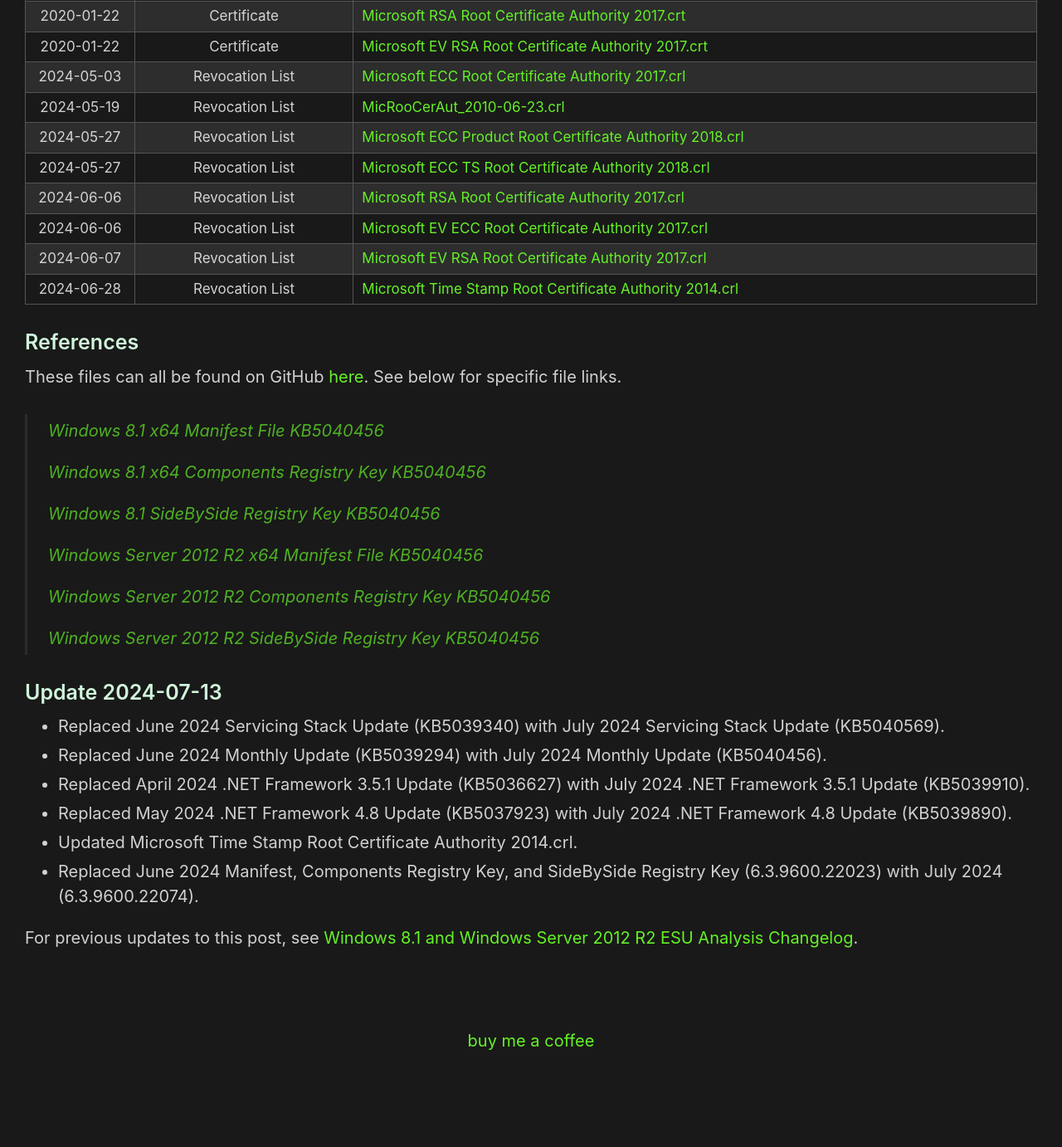
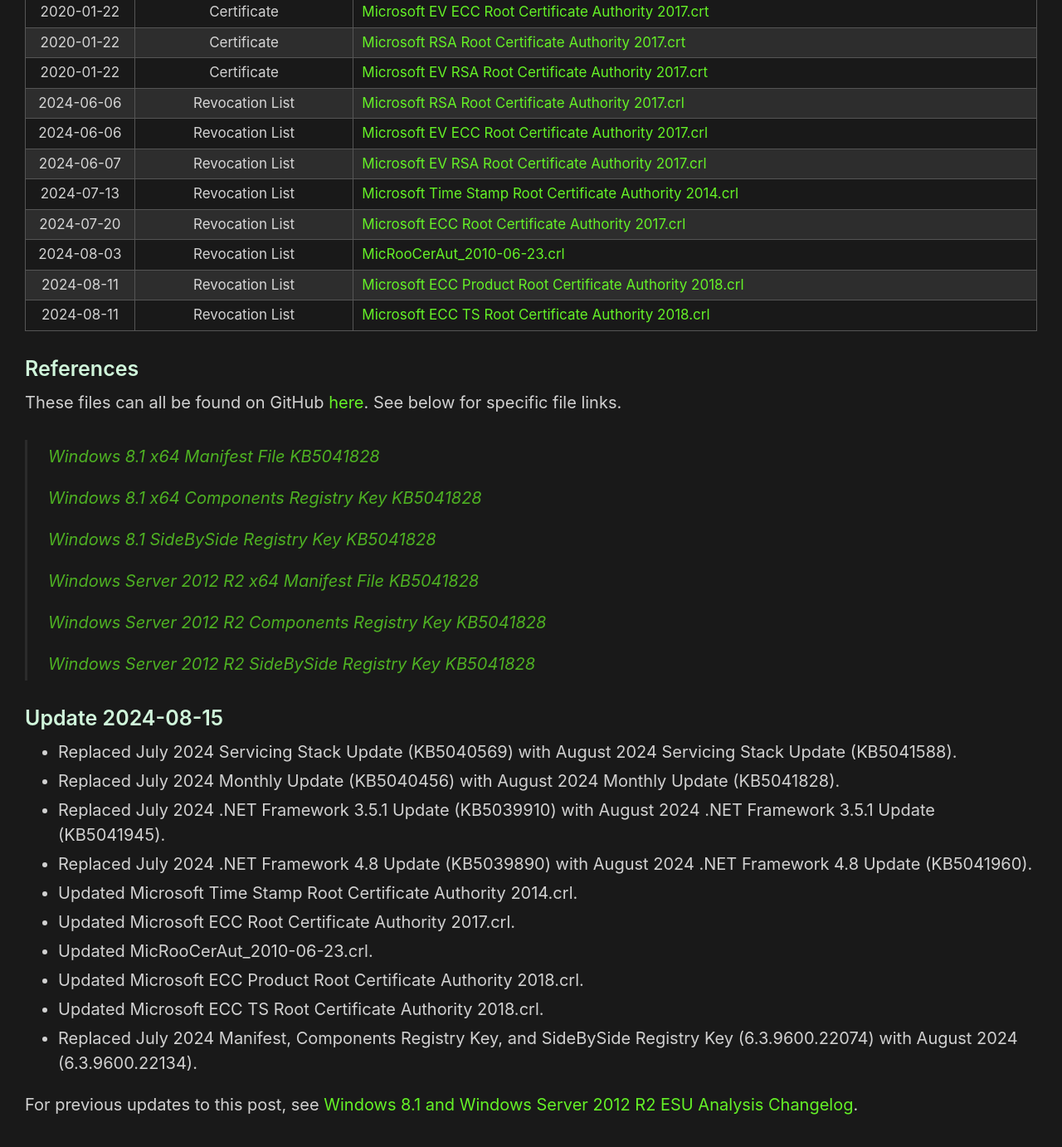
Before and after one commit to HackAndPwn/HackAndPwn.github.io, a Jekyll site: the page built from _posts/2024-01-21-windows-8.1-and-2012-r2-esu-analysis.md, in a window 1280 px wide and 1400 px high, scrolled down 3310 px. Shown: the top 1382 px of the window at 83% size. Built offline with Jekyll 4.4.1, drawn with Linux system fonts in a browser that asks for light colours; before the commit the page ends 4609 px from its top, so only the background shows below that; some of the changed text lies outside the part shown.

Commit message:
august 2024 updates

```diff
--- a/_posts/2024-01-21-windows-8.1-and-2012-r2-esu-analysis.md
+++ b/_posts/2024-01-21-windows-8.1-and-2012-r2-esu-analysis.md
@@ -2,7 +2,7 @@
 layout: post
 title: Windows 8.1 and Windows Server 2012 R2 ESU Analysis
 original_date: 2024-01-21
-date: 2024-07-13
+date: 2024-08-15
 ---
 
 The original Windows 7 ESU Analysis can be found [here](https://hackandpwn.com/windows-7-esu-analysis).  With the ending of support for Windows 8.1 and Server 2012 R2 in 2023, additional research was conducted to see if similar techniques would work for these operating systems as well.  It was determined that both Windows 8.1 and Windows Server 2012 R2 can be fully patched past the supported period.
@@ -17,35 +17,35 @@
 
 > <center><img src="/assets/2024-01-21-windows-8.1-and-2012-r2-esu-analysis/01.png"></center>
 
-### Install The Latest Servicing Stack Update (SSU) - KB5040569 (July 2024)
-Install [Windows8.1-KB5040569-x64.msu](https://github.com/HackAndPwn/Windows-8.1-And-Server-2012-R2-ESU-Analysis/raw/main/Patches/01_Windows8.1-KB5040569-x64.msu) and reboot the computer.
+### Install The Latest Servicing Stack Update (SSU) - KB5041588 (August 2024)
+Install [Windows8.1-KB5041588-x64.msu](https://github.com/HackAndPwn/Windows-8.1-And-Server-2012-R2-ESU-Analysis/raw/main/Patches/01_Windows8.1-KB5041588-x64.msu) and reboot the computer.
 
-### Install The Latest Monthly Cumulative Update Via Failed Reboot Technique - KB5040456 (July 2024)
-1. Install KB5040456 ( [Part 1](https://github.com/HackAndPwn/Windows-8.1-And-Server-2012-R2-ESU-Analysis/raw/main/Patches/02_Windows8.1-KB5040456-x64.zip.001) / [Part 2](https://github.com/HackAndPwn/Windows-8.1-And-Server-2012-R2-ESU-Analysis/raw/main/Patches/02_Windows8.1-KB5040456-x64.zip.002) / [Part 3](https://github.com/HackAndPwn/Windows-8.1-And-Server-2012-R2-ESU-Analysis/raw/main/Patches/02_Windows8.1-KB5040456-x64.zip.003) / [Part 4](https://github.com/HackAndPwn/Windows-8.1-And-Server-2012-R2-ESU-Analysis/raw/main/Patches/02_Windows8.1-KB5040456-x64.zip.004) / [Part 5](https://github.com/HackAndPwn/Windows-8.1-And-Server-2012-R2-ESU-Analysis/raw/main/Patches/02_Windows8.1-KB5040456-x64.zip.005) / [Part 6](https://github.com/HackAndPwn/Windows-8.1-And-Server-2012-R2-ESU-Analysis/raw/main/Patches/02_Windows8.1-KB5040456-x64.zip.006) ) and reboot the computer.  This will result in a failed update and rollback.
+### Install The Latest Monthly Cumulative Update Via Failed Reboot Technique - KB5041828 (August 2024)
+1. Install KB5041828 ( [Part 1](https://github.com/HackAndPwn/Windows-8.1-And-Server-2012-R2-ESU-Analysis/raw/main/Patches/02_Windows8.1-KB5041828-x64.zip.001) / [Part 2](https://github.com/HackAndPwn/Windows-8.1-And-Server-2012-R2-ESU-Analysis/raw/main/Patches/02_Windows8.1-KB5041828-x64.zip.002) / [Part 3](https://github.com/HackAndPwn/Windows-8.1-And-Server-2012-R2-ESU-Analysis/raw/main/Patches/02_Windows8.1-KB5041828-x64.zip.003) / [Part 4](https://github.com/HackAndPwn/Windows-8.1-And-Server-2012-R2-ESU-Analysis/raw/main/Patches/02_Windows8.1-KB5041828-x64.zip.004) / [Part 5](https://github.com/HackAndPwn/Windows-8.1-And-Server-2012-R2-ESU-Analysis/raw/main/Patches/02_Windows8.1-KB5041828-x64.zip.005) / [Part 6](https://github.com/HackAndPwn/Windows-8.1-And-Server-2012-R2-ESU-Analysis/raw/main/Patches/02_Windows8.1-KB5041828-x64.zip.006) ) and reboot the computer.  This will result in a failed update and rollback.
 2. Apply the  new Windows 8.1 or Server 2012 R2 SideBySide registry key linked below.
-3. Install KB5040456 again and reboot the computer.  This will result in a successful update.
+3. Install KB5041828 again and reboot the computer.  This will result in a successful update.
 
-### Install The Latest Monthly Cumulative Update Via Manifest/Component Technique - KB5040456 (July 2024)
+### Install The Latest Monthly Cumulative Update Via Manifest/Component Technique - KB5041828 (August 2024)
 If using the Manifest/Components registry key technique:
 1. Copy the manifest file linked below into the C:\Windows\WinSxS\Manifests folder.  This can be done by executing the following commands:
 > takeown /f C:\Windows\WinSxS\Manifests /a
 >
 > icacls C:\Windows\WinSxS\Manifests /grant Everyone:(F)
 >
-> copy amd64_microsoft-windows-s..edsecurityupdatesai_31bf3856ad364e35_6.3.9600.22074_none_599e5301f64d0191.manifest C:\Windows\WinSxS\Manifests
+> copy amd64_microsoft-windows-s..edsecurityupdatesai_31bf3856ad364e35_6.3.9600.22134_none_59c99497f62c8ef4.manifest C:\Windows\WinSxS\Manifests
 >
 > icacls C:\Windows\WinSxS\Manifests /remove Everyone
 >
 > icacls C:\Windows\WinSxS\Manifests /setowner "NT SERVICE\TrustedInstaller"
 2. Apply the new Windows 8.1 or Server 2012 R2 Components registry key linked below.
 3. Apply the new Windows 8.1 or Server 2012 R2 SideBySide registry key linked below.
-4. Install KB5040456 ( [Part 1](https://github.com/HackAndPwn/Windows-8.1-And-Server-2012-R2-ESU-Analysis/raw/main/Patches/02_Windows8.1-KB5040456-x64.zip.001) / [Part 2](https://github.com/HackAndPwn/Windows-8.1-And-Server-2012-R2-ESU-Analysis/raw/main/Patches/02_Windows8.1-KB5040456-x64.zip.002) / [Part 3](https://github.com/HackAndPwn/Windows-8.1-And-Server-2012-R2-ESU-Analysis/raw/main/Patches/02_Windows8.1-KB5040456-x64.zip.003) / [Part 4](https://github.com/HackAndPwn/Windows-8.1-And-Server-2012-R2-ESU-Analysis/raw/main/Patches/02_Windows8.1-KB5040456-x64.zip.004) / [Part 5](https://github.com/HackAndPwn/Windows-8.1-And-Server-2012-R2-ESU-Analysis/raw/main/Patches/02_Windows8.1-KB5040456-x64.zip.005) / [Part 6](https://github.com/HackAndPwn/Windows-8.1-And-Server-2012-R2-ESU-Analysis/raw/main/Patches/02_Windows8.1-KB5040456-x64.zip.006) ).
+4. Install KB5041828 ( [Part 1](https://github.com/HackAndPwn/Windows-8.1-And-Server-2012-R2-ESU-Analysis/raw/main/Patches/02_Windows8.1-KB5041828-x64.zip.001) / [Part 2](https://github.com/HackAndPwn/Windows-8.1-And-Server-2012-R2-ESU-Analysis/raw/main/Patches/02_Windows8.1-KB5041828-x64.zip.002) / [Part 3](https://github.com/HackAndPwn/Windows-8.1-And-Server-2012-R2-ESU-Analysis/raw/main/Patches/02_Windows8.1-KB5041828-x64.zip.003) / [Part 4](https://github.com/HackAndPwn/Windows-8.1-And-Server-2012-R2-ESU-Analysis/raw/main/Patches/02_Windows8.1-KB5041828-x64.zip.004) / [Part 5](https://github.com/HackAndPwn/Windows-8.1-And-Server-2012-R2-ESU-Analysis/raw/main/Patches/02_Windows8.1-KB5041828-x64.zip.005) / [Part 6](https://github.com/HackAndPwn/Windows-8.1-And-Server-2012-R2-ESU-Analysis/raw/main/Patches/02_Windows8.1-KB5041828-x64.zip.006) ).
 
-### Install The Latest .NET 3.5 Update - KB5039910 (July 2024)
-Install [Windows8.1-KB5039910-x64.msu](https://github.com/HackAndPwn/Windows-8.1-And-Server-2012-R2-ESU-Analysis/raw/main/Patches/03_Windows8.1-KB5039910-x64.msu).
+### Install The Latest .NET 3.5 Update - KB5041945 (August 2024)
+Install [Windows8.1-KB5041945-x64.msu](https://github.com/HackAndPwn/Windows-8.1-And-Server-2012-R2-ESU-Analysis/raw/main/Patches/03_Windows8.1-KB5041945-x64.msu).
 
-### Install The Latest .NET 4.8 Update - KB5039890 (July 2024)
-Install [Windows8.1-KB5039890-x64-ndp48.msu](https://github.com/HackAndPwn/Windows-8.1-And-Server-2012-R2-ESU-Analysis/raw/main/Patches/04_Windows8.1-KB5039890-x64-ndp48.msu).
+### Install The Latest .NET 4.8 Update - KB5041960 (August 2024)
+Install [Windows8.1-KB5041960-x64-ndp48.msu](https://github.com/HackAndPwn/Windows-8.1-And-Server-2012-R2-ESU-Analysis/raw/main/Patches/04_Windows8.1-KB5041960-x64-ndp48.msu).
 
 ### Install The Latest Root Certificate Updates
 Finally, the latest Microsoft Root Certificates need to be installed into the Local Computer Trusted Root Authority Certificate Store.  A batch file to automatically install all certificates and revocation lists can be found here: [Import.cmd](https://github.com/HackAndPwn/Windows-7-Patching/blob/master/08_Certs/Import.cmd)
@@ -60,38 +60,42 @@
 <tr><td>2020-01-22</td><td>Certificate</td><td style="text-align:left"><a href="https://github.com/HackAndPwn/Windows-7-Patching/raw/master/08_Certs/Microsoft%20EV%20ECC%20Root%20Certificate%20Authority%202017.crt">Microsoft EV ECC Root Certificate Authority 2017.crt</a></td></tr>
 <tr><td>2020-01-22</td><td>Certificate</td><td style="text-align:left"><a href="https://github.com/HackAndPwn/Windows-7-Patching/raw/master/08_Certs/Microsoft%20RSA%20Root%20Certificate%20Authority%202017.crt">Microsoft RSA Root Certificate Authority 2017.crt</a></td></tr>
 <tr><td>2020-01-22</td><td>Certificate</td><td style="text-align:left"><a href="https://github.com/HackAndPwn/Windows-7-Patching/raw/master/08_Certs/Microsoft%20EV%20RSA%20Root%20Certificate%20Authority%202017.crt">Microsoft EV RSA Root Certificate Authority 2017.crt</a></td></tr>
-<tr><td>2024-05-03</td><td>Revocation List</td><td style="text-align:left"><a href="https://github.com/HackAndPwn/Windows-7-Patching/raw/master/08_Certs/Microsoft%20ECC%20Root%20Certificate%20Authority%202017.crl">Microsoft ECC Root Certificate Authority 2017.crl</a></td></tr>
-<tr><td>2024-05-19</td><td>Revocation List</td><td style="text-align:left"><a href="https://github.com/HackAndPwn/Windows-7-Patching/raw/master/08_Certs/MicRooCerAut_2010-06-23.crl">MicRooCerAut_2010-06-23.crl</a></td></tr>
-<tr><td>2024-05-27</td><td>Revocation List</td><td style="text-align:left"><a href="https://github.com/HackAndPwn/Windows-7-Patching/raw/master/08_Certs/Microsoft%20ECC%20Product%20Root%20Certificate%20Authority%202018.crl">Microsoft ECC Product Root Certificate Authority 2018.crl</a></td></tr>
-<tr><td>2024-05-27</td><td>Revocation List</td><td style="text-align:left"><a href="https://github.com/HackAndPwn/Windows-7-Patching/raw/master/08_Certs/Microsoft%20ECC%20TS%20Root%20Certificate%20Authority%202018.crl">Microsoft ECC TS Root Certificate Authority 2018.crl</a></td></tr>
 <tr><td>2024-06-06</td><td>Revocation List</td><td style="text-align:left"><a href="https://github.com/HackAndPwn/Windows-7-Patching/raw/master/08_Certs/Microsoft%20RSA%20Root%20Certificate%20Authority%202017.crl">Microsoft RSA Root Certificate Authority 2017.crl</a></td></tr>
 <tr><td>2024-06-06</td><td>Revocation List</td><td style="text-align:left"><a href="https://github.com/HackAndPwn/Windows-7-Patching/raw/master/08_Certs/Microsoft%20EV%20ECC%20Root%20Certificate%20Authority%202017.crl">Microsoft EV ECC Root Certificate Authority 2017.crl</a></td></tr>
 <tr><td>2024-06-07</td><td>Revocation List</td><td style="text-align:left"><a href="https://github.com/HackAndPwn/Windows-7-Patching/raw/master/08_Certs/Microsoft%20EV%20RSA%20Root%20Certificate%20Authority%202017.crl">Microsoft EV RSA Root Certificate Authority 2017.crl</a></td></tr>
-<tr><td>2024-06-28</td><td>Revocation List</td><td style="text-align:left"><a href="https://github.com/HackAndPwn/Windows-7-Patching/raw/master/08_Certs/Microsoft%20Time%20Stamp%20Root%20Certificate%20Authority%202014.crl">Microsoft Time Stamp Root Certificate Authority 2014.crl</a></td></tr>
+<tr><td>2024-07-13</td><td>Revocation List</td><td style="text-align:left"><a href="https://github.com/HackAndPwn/Windows-7-Patching/raw/master/08_Certs/Microsoft%20Time%20Stamp%20Root%20Certificate%20Authority%202014.crl">Microsoft Time Stamp Root Certificate Authority 2014.crl</a></td></tr>
+<tr><td>2024-07-20</td><td>Revocation List</td><td style="text-align:left"><a href="https://github.com/HackAndPwn/Windows-7-Patching/raw/master/08_Certs/Microsoft%20ECC%20Root%20Certificate%20Authority%202017.crl">Microsoft ECC Root Certificate Authority 2017.crl</a></td></tr>
+<tr><td>2024-08-03</td><td>Revocation List</td><td style="text-align:left"><a href="https://github.com/HackAndPwn/Windows-7-Patching/raw/master/08_Certs/MicRooCerAut_2010-06-23.crl">MicRooCerAut_2010-06-23.crl</a></td></tr>
+<tr><td>2024-08-11</td><td>Revocation List</td><td style="text-align:left"><a href="https://github.com/HackAndPwn/Windows-7-Patching/raw/master/08_Certs/Microsoft%20ECC%20Product%20Root%20Certificate%20Authority%202018.crl">Microsoft ECC Product Root Certificate Authority 2018.crl</a></td></tr>
+<tr><td>2024-08-11</td><td>Revocation List</td><td style="text-align:left"><a href="https://github.com/HackAndPwn/Windows-7-Patching/raw/master/08_Certs/Microsoft%20ECC%20TS%20Root%20Certificate%20Authority%202018.crl">Microsoft ECC TS Root Certificate Authority 2018.crl</a></td></tr>
 </tbody></table>
 
 ### References
 
 These files can all be found on GitHub [here](https://github.com/HackAndPwn/Windows-8.1-And-Server-2012-R2-ESU-Analysis).  See below for specific file links.
 
-> [Windows 8.1 x64 Manifest File KB5040456](https://github.com/HackAndPwn/Windows-8.1-And-Server-2012-R2-ESU-Analysis/blob/main/2024_07/amd64_microsoft-windows-s..edsecurityupdatesai_31bf3856ad364e35_6.3.9600.22074_none_599e5301f64d0191.manifest)
+> [Windows 8.1 x64 Manifest File KB5041828](https://github.com/HackAndPwn/Windows-8.1-And-Server-2012-R2-ESU-Analysis/blob/main/2024_07/amd64_microsoft-windows-s..edsecurityupdatesai_31bf3856ad364e35_6.3.9600.22074_none_599e5301f64d0191.manifest)
 >
-> [Windows 8.1 x64 Components Registry Key KB5040456](https://github.com/HackAndPwn/Windows-8.1-And-Server-2012-R2-ESU-Analysis/blob/main/2024_07/8.1_x64_ComponentsRegistryKey.reg)
+> [Windows 8.1 x64 Components Registry Key KB5041828](https://github.com/HackAndPwn/Windows-8.1-And-Server-2012-R2-ESU-Analysis/blob/main/2024_08/8.1_x64_ComponentsRegistryKey.reg)
 >
-> [Windows 8.1 SideBySide Registry Key KB5040456](https://github.com/HackAndPwn/Windows-8.1-And-Server-2012-R2-ESU-Analysis/blob/main/2024_07/8.1_x64_SideBySideRegistryKey_x64.reg)
+> [Windows 8.1 SideBySide Registry Key KB5041828](https://github.com/HackAndPwn/Windows-8.1-And-Server-2012-R2-ESU-Analysis/blob/main/2024_08/8.1_x64_SideBySideRegistryKey_x64.reg)
 >
-> [Windows Server 2012 R2 x64 Manifest File KB5040456](https://github.com/HackAndPwn/Windows-8.1-And-Server-2012-R2-ESU-Analysis/blob/main/2024_07/amd64_microsoft-windows-s..edsecurityupdatesai_31bf3856ad364e35_6.3.9600.22074_none_599e5301f64d0191.manifest)
+> [Windows Server 2012 R2 x64 Manifest File KB5041828](https://github.com/HackAndPwn/Windows-8.1-And-Server-2012-R2-ESU-Analysis/blob/main/2024_08/amd64_microsoft-windows-s..edsecurityupdatesai_31bf3856ad364e35_6.3.9600.22134_none_59c99497f62c8ef4.manifest)
 >
-> [Windows Server 2012 R2 Components Registry Key KB5040456](https://github.com/HackAndPwn/Windows-8.1-And-Server-2012-R2-ESU-Analysis/blob/main/2024_07/Server_2012_R2_x64_ComponentsRegistryKey.reg)
+> [Windows Server 2012 R2 Components Registry Key KB5041828](https://github.com/HackAndPwn/Windows-8.1-And-Server-2012-R2-ESU-Analysis/blob/main/2024_08/Server_2012_R2_x64_ComponentsRegistryKey.reg)
 >
-> [Windows Server 2012 R2 SideBySide Registry Key KB5040456](https://github.com/HackAndPwn/Windows-8.1-And-Server-2012-R2-ESU-Analysis/blob/main/2024_07/Server_2012_R2_x64_SideBySideRegistryKey_x64.reg)
+> [Windows Server 2012 R2 SideBySide Registry Key KB5041828](https://github.com/HackAndPwn/Windows-8.1-And-Server-2012-R2-ESU-Analysis/blob/main/2024_08/Server_2012_R2_x64_SideBySideRegistryKey_x64.reg)
 
-### Update 2024-07-13
-* Replaced June 2024 Servicing Stack Update (KB5039340) with July 2024 Servicing Stack Update (KB5040569).
-* Replaced June 2024 Monthly Update (KB5039294) with July 2024 Monthly Update (KB5040456).
-* Replaced April 2024 .NET Framework 3.5.1 Update (KB5036627) with July 2024 .NET Framework 3.5.1 Update (KB5039910).
-* Replaced May 2024 .NET Framework 4.8 Update (KB5037923) with July 2024 .NET Framework 4.8 Update (KB5039890).
+### Update 2024-08-15
+* Replaced July 2024 Servicing Stack Update (KB5040569) with August 2024 Servicing Stack Update (KB5041588).
+* Replaced July 2024 Monthly Update (KB5040456) with August 2024 Monthly Update (KB5041828).
+* Replaced July 2024 .NET Framework 3.5.1 Update (KB5039910) with August 2024 .NET Framework 3.5.1 Update (KB5041945).
+* Replaced July 2024 .NET Framework 4.8 Update (KB5039890) with August 2024 .NET Framework 4.8 Update (KB5041960).
 * Updated Microsoft Time Stamp Root Certificate Authority 2014.crl.
-* Replaced June 2024 Manifest, Components Registry Key, and SideBySide Registry Key (6.3.9600.22023) with July 2024 (6.3.9600.22074).
+* Updated Microsoft ECC Root Certificate Authority 2017.crl.
+* Updated MicRooCerAut_2010-06-23.crl.
+* Updated Microsoft ECC Product Root Certificate Authority 2018.crl.
+* Updated Microsoft ECC TS Root Certificate Authority 2018.crl.
+* Replaced July 2024 Manifest, Components Registry Key, and SideBySide Registry Key (6.3.9600.22074) with August 2024 (6.3.9600.22134).
 
 For previous updates to this post, see [Windows 8.1 and Windows Server 2012 R2 ESU Analysis Changelog](https://hackandpwn.com/windows-8.1-and-2012-r2-esu-analysis-changelog/).
```
Also changed, not shown: _posts/2020-05-23-windows-7-esu-patching-changelog.md (+6 -0 lines), _posts/2020-05-23-windows-7-esu-patching.md (+17 -13 lines), _posts/2020-09-12-windows-7-esu-analysis-updates-changelog.md (+4 -0 lines), _posts/2020-09-12-windows-7-esu-analysis-updates.md (+17 -17 lines), _posts/2024-01-21-windows-8.1-and-2012-r2-esu-analysis-changelog.md (+8 -0 lines).
